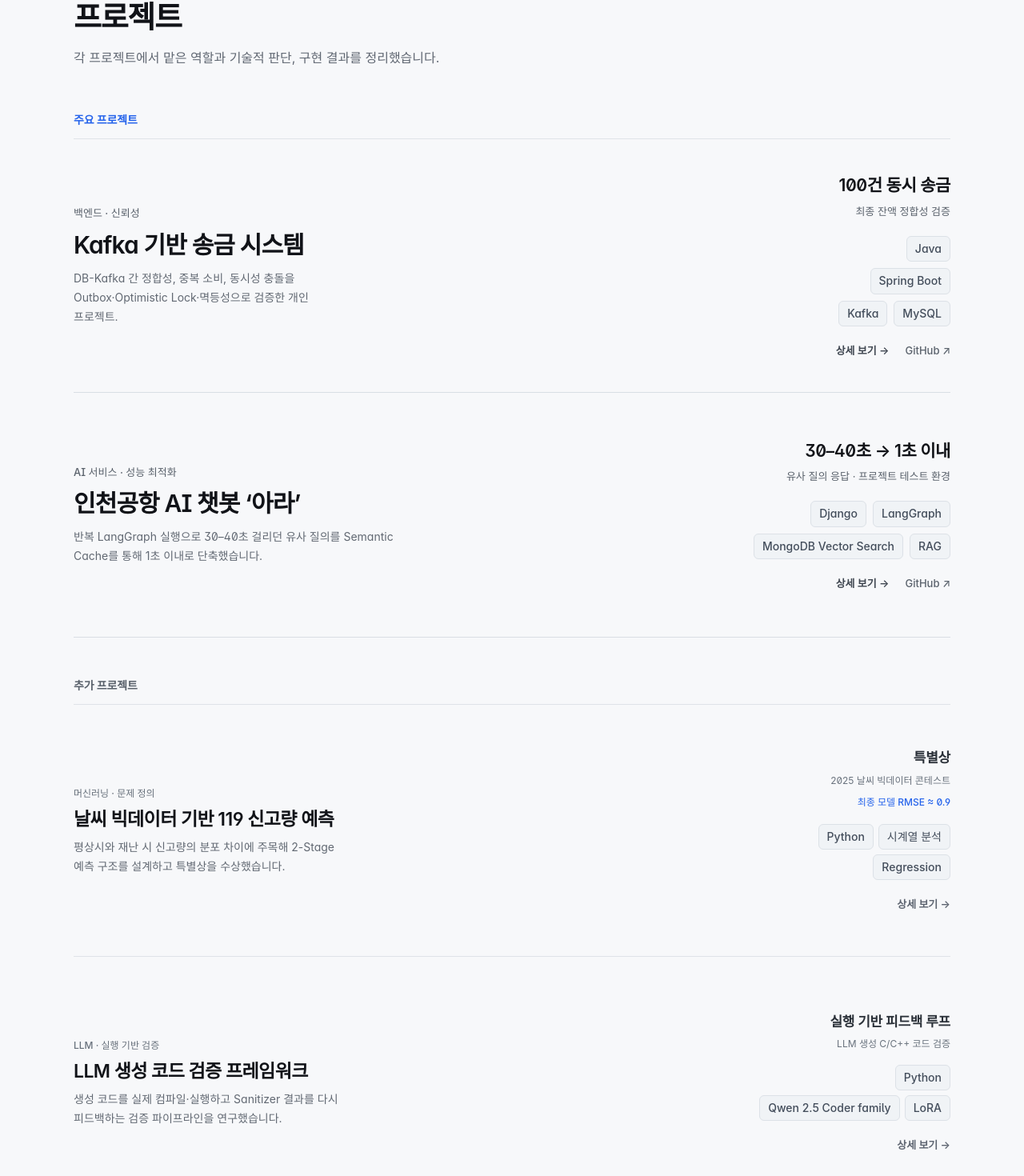
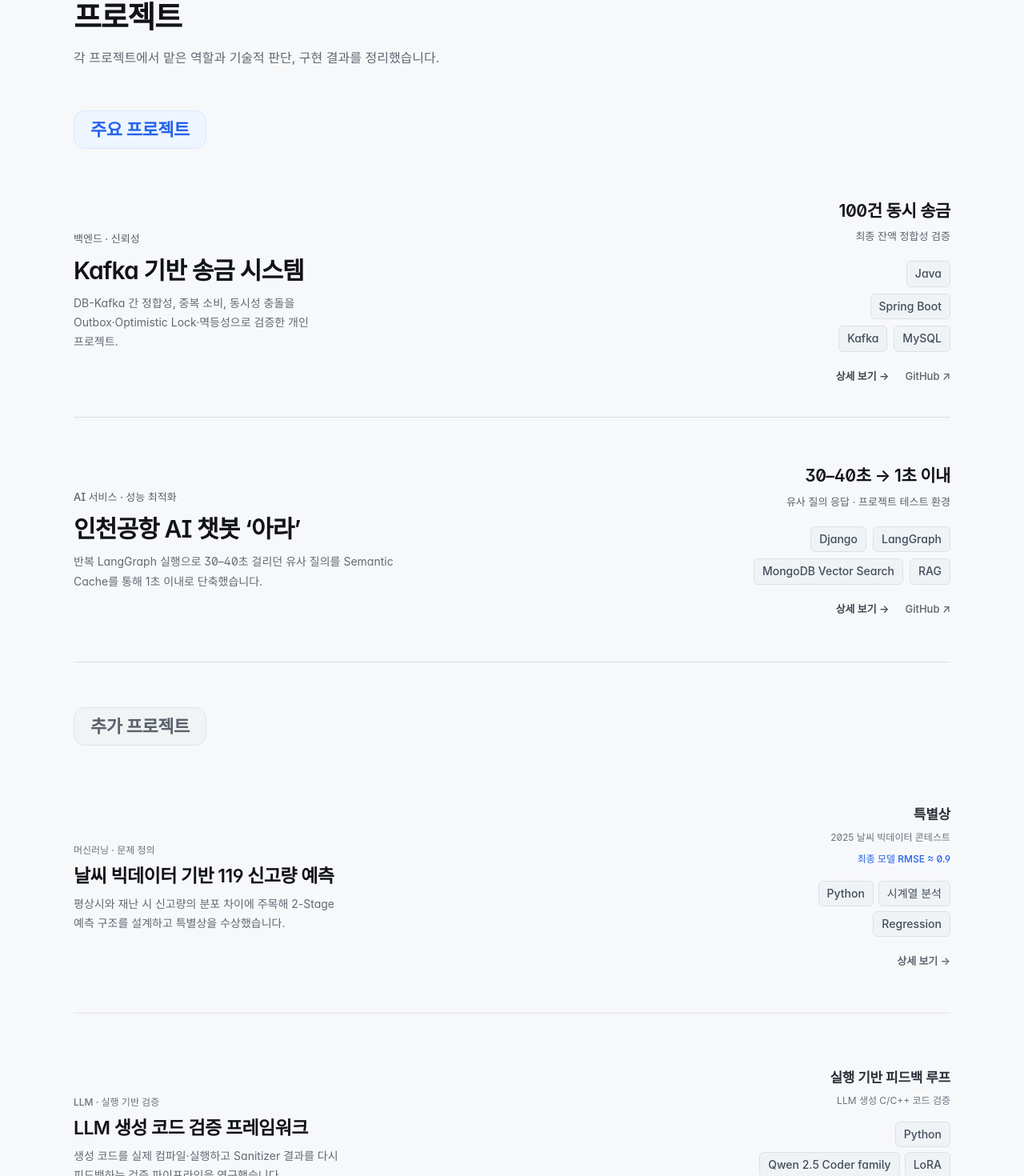
Before and after one commit to meatcarrot/meatcarrot.github.io, a Next.js app: page / in a window 1280 px wide. Shown: the part 1837-3307 px from the top of the page at 80% size. Built offline with nearby package versions, Linux system fonts and the light colour scheme; a web font is replaced by a local one.

Commit message:
Emphasize project section labels

```diff
--- a/app/page.tsx
+++ b/app/page.tsx
@@ -30,8 +30,8 @@ export default function HomePage() {
             </div>
 
             <div className="mt-5">
-              <div className="border-b border-[#dfe3e8] pb-3">
-                <h3 className="text-[14px] font-semibold tracking-[-0.01em] text-[#2563eb]">
+              <div className="pb-5">
+                <h3 className="inline-flex rounded-[14px] border border-[#d9e7fb] bg-[#eef5ff] px-5 py-3 text-[20px] font-semibold leading-none tracking-[-0.02em] text-[#2563eb] sm:text-[22px]">
                   주요 프로젝트
                 </h3>
               </div>
@@ -42,9 +42,9 @@ export default function HomePage() {
               </div>
             </div>
 
-            <div className="mt-12">
-              <div className="border-b border-[#dfe3e8] pb-3">
-                <h3 className="text-[14px] font-semibold tracking-[-0.01em] text-[#59616b]">
+            <div className="mt-14">
+              <div className="pb-5">
+                <h3 className="inline-flex rounded-[14px] border border-[#e0e4e8] bg-[#f1f3f5] px-5 py-3 text-[20px] font-semibold leading-none tracking-[-0.02em] text-[#59616b] sm:text-[22px]">
                   추가 프로젝트
                 </h3>
               </div>
```
